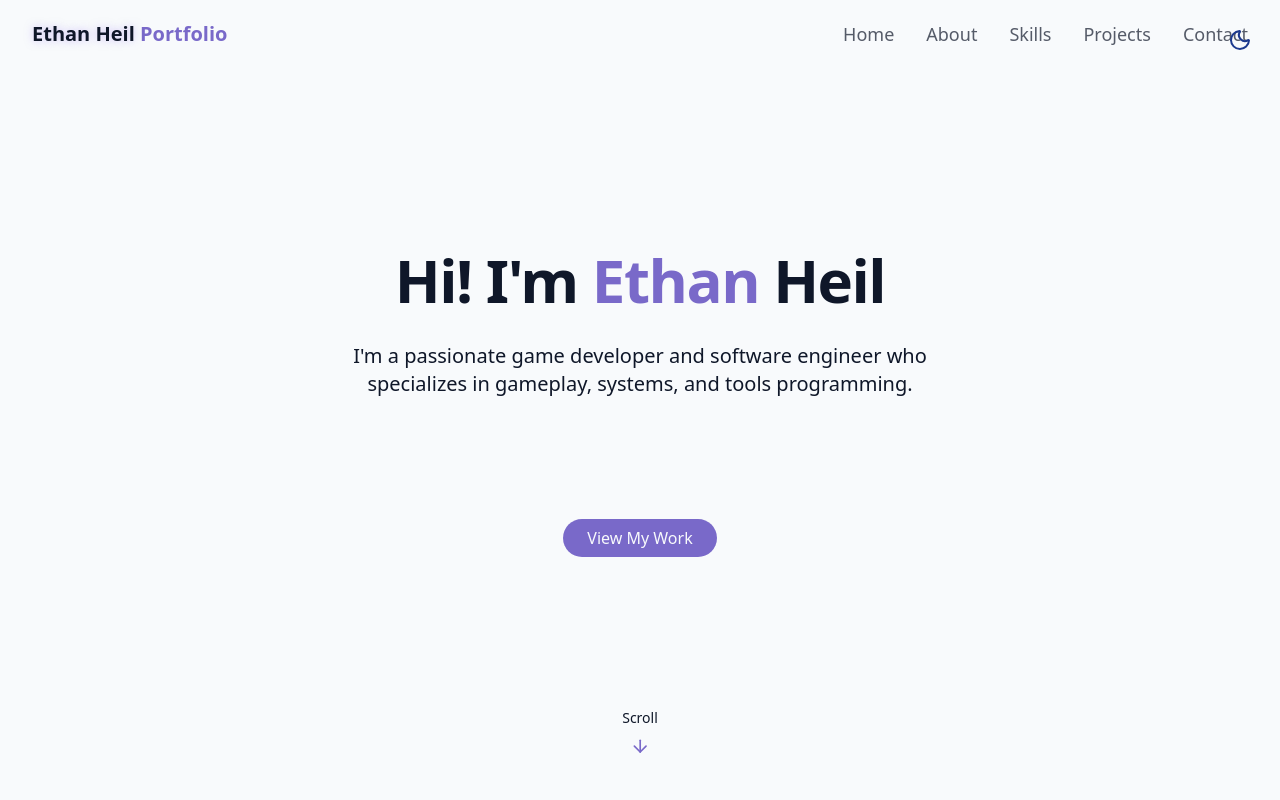
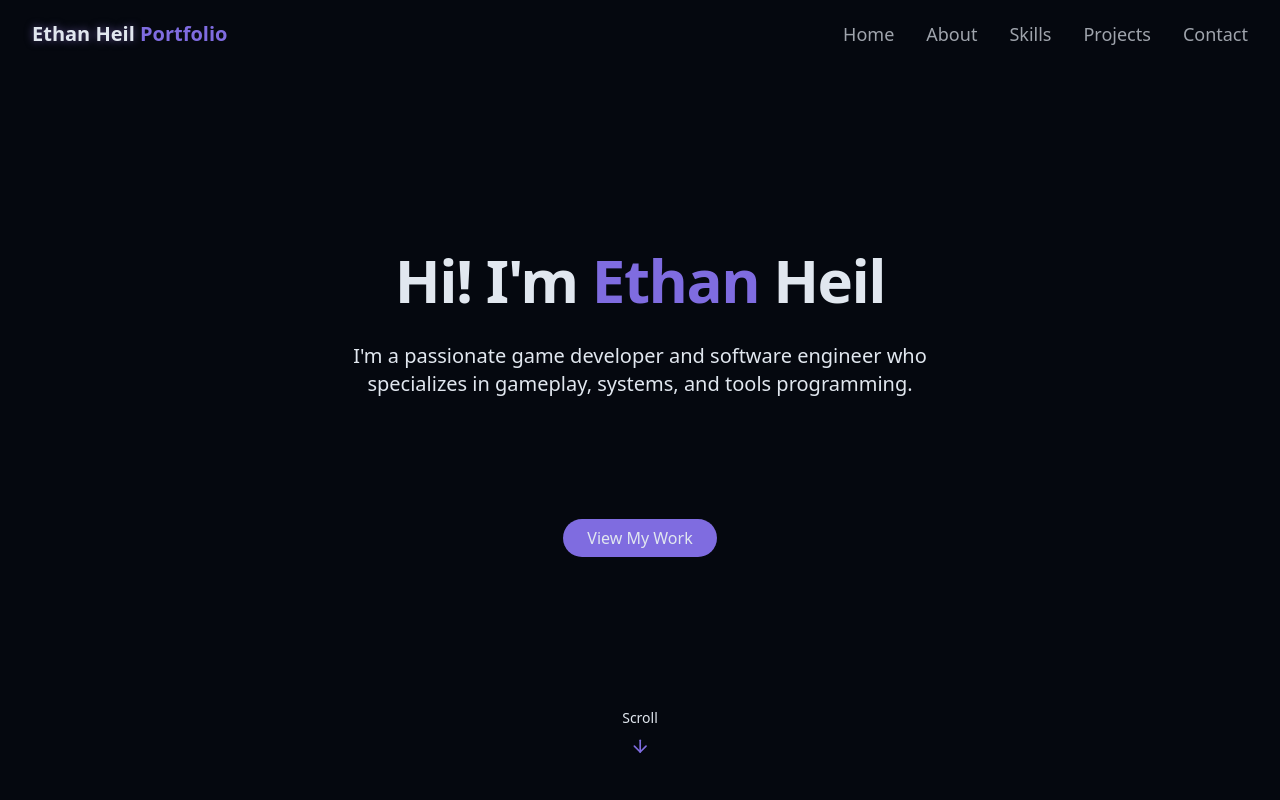
Before and after one commit to Epics123/PortfolioWebsite, a React app: page / in a window 1280 px wide. Shown: the top 800 px of the page. Built offline with nearby package versions, Linux system fonts and the light colour scheme; the HTML template or start-up script is replaced by a standard one.

Commit message:
Removing theme toggle

```diff
--- a/src/index.css
+++ b/src/index.css
@@ -44,7 +44,7 @@
 
 @layer base
 {
-  :root
+  /*:root
   {
     --background: 210 40% 98%;
     --foreground: 222 47% 11%;
@@ -56,8 +56,24 @@
 
     --border: 214 32% 91%;
   }
+  */
 
+  /*
   .dark
+  {
+    --background: 222 47% 4%;
+    --foreground: 213 31% 91%;
+
+    --card: 222 47% 8%;
+
+    --primary: 250 65% 65%;
+    --primary-foreground: 213 31% 91%;
+
+    --border: 216 33% 20%;
+  }
+  */
+
+  :root
   {
     --background: 222 47% 4%;
     --foreground: 213 31% 91%;
--- a/src/pages/Home.tsx
+++ b/src/pages/Home.tsx
@@ -5,13 +5,13 @@ import { HomeSection } from "../components/HomeSection";
 import { Navbar } from "../components/Navbar";
 import { ProjectsSection } from "../components/ProjectsSection";
 import { SkillSection } from "../components/SkillsSection";
-import { ThemeToggle } from "../components/ThemeToggle";
+//import { ThemeToggle } from "../components/ThemeToggle";
 
 export const Home = () =>
 {
     return <div className="min-h-screen bg-background text-foreground overflow-x-hidden">
         {/* Theme Toggle */}
-        <ThemeToggle />
+        {/*<ThemeToggle />}
         {/*Background Effects */}
 
         {/* Navbar */}
```
